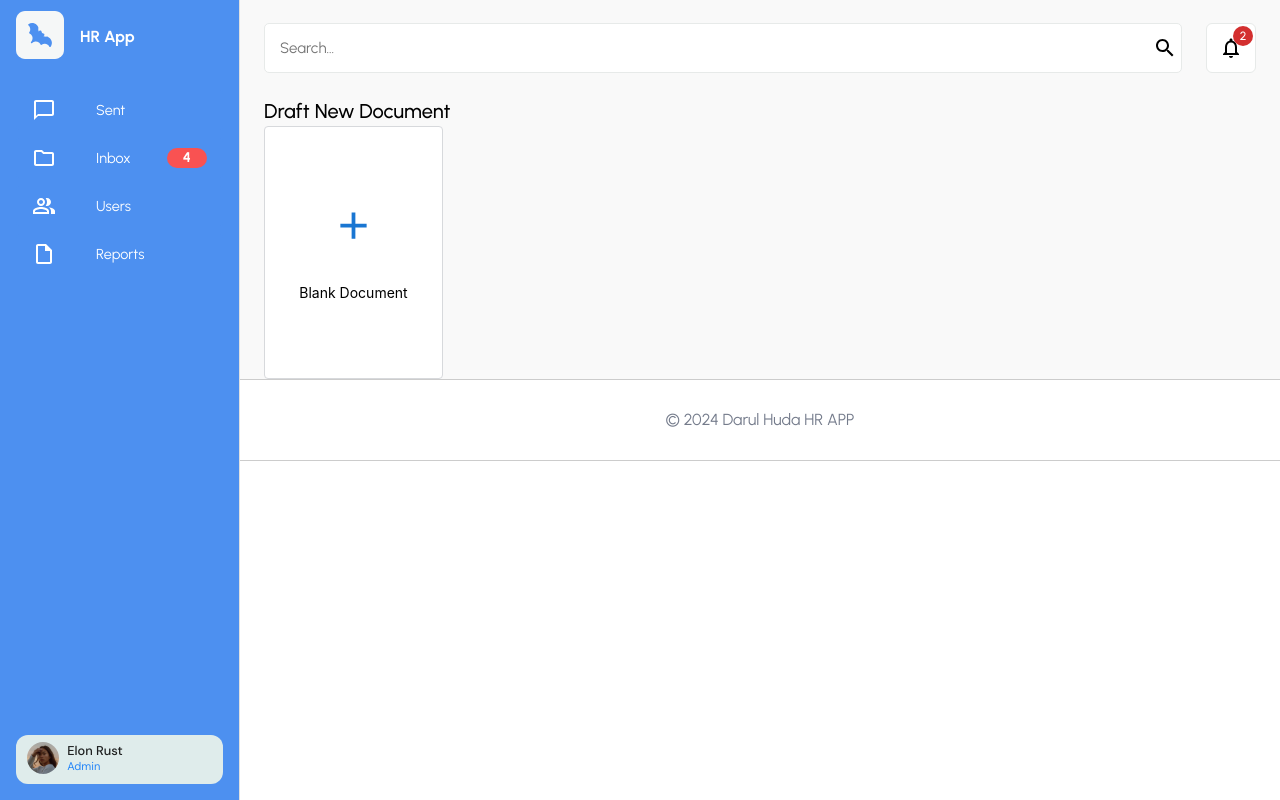
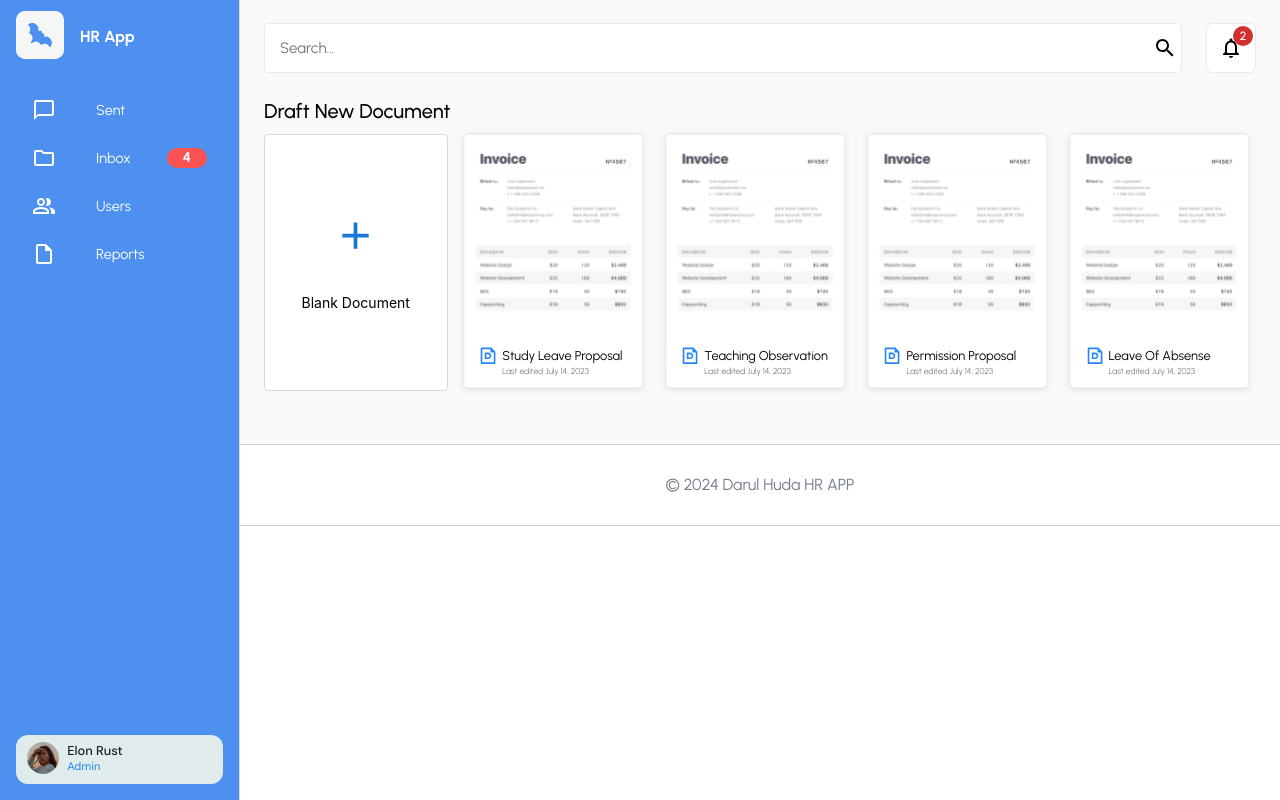
Before and after one commit to itcentralng/dhf-hrapp, a React (Vite) app: page /createdocument in a window 1280 px wide. Built offline with nearby package versions, Linux system fonts and the light colour scheme.

Commit message:
updated create document page

```diff
--- /dev/null
+++ b/src/data/templatesData.js
@@ -0,0 +1,8 @@
+const templatesData = [
+  { name: "Study Leave Proposal", lastEditedDate: "July 14, 2023" },
+  { name: "Teaching Observation", lastEditedDate: "July 14, 2023" },
+  { name: "Permission Proposal", lastEditedDate: "July 14, 2023" },
+  { name: "Leave Of Absense", lastEditedDate: "July 14, 2023" },
+];
+
+export default templatesData;
--- a/src/pages/documents/CreateDocument.jsx
+++ b/src/pages/documents/CreateDocument.jsx
@@ -1,8 +1,10 @@
-import { Box, Container, Typography } from "@mui/material";
+import { Box, Container, Paper, Stack, Typography } from "@mui/material";
 import React from "react";
 import { useNavigate } from "react-router-dom";
 import AddIcon from "@mui/icons-material/Add";
-
+import templatesData from "../../data/templatesData";
+import templateImage from "../../assets/templateImage.svg";
+import templateIcon from "../../assets/templateIcon.svg";
 const CreateDocument = () => {
   const navigate = useNavigate();
 
@@ -16,14 +18,17 @@ const CreateDocument = () => {
           fontWeight: 500,
           fontSize: "20px",
           fontFamily: "urbanist",
+          mb: "13px",
         }}
       >
         Draft New Document
       </Typography>
+      <Stack direction="row" gap={1} sx={{}}>
         <Box
           sx={{
-          width: "177px",
-          height: "251px",
+            width: "187px",
+            mt: "-5px",
+            height: "255px",
             borderRadius: "4px",
             border: "#D7D9DC 0.5px solid",
             bgcolor: "white",
@@ -49,6 +54,64 @@ const CreateDocument = () => {
             Blank Document
           </Typography>
         </Box>
+        {templatesData.map((template) => (
+          <Box
+            key={template.name}
+            sx={{
+              width: "200px",
+              height: "265px",
+              borderRadius: "4px",
+              backgroundImage: `url("${templateImage}")`,
+              backgroundSize: "cover",
+              mt: "-10px",
+              mb: "50px",
+              position: "relative",
+            }}
+          >
+            <Stack
+              direction="row"
+              gap={"4px"}
+              sx={{
+                bgcolor: "white",
+                marginTop: "100%",
+                mx: "auto",
+                borderRadius: "4px",
+                position: "absolute",
+                width: "162px",
+                height: "40px",
+                bottom: "3%",
+                left: "5%",
+                pl: "13px",
+                pt: "20px",
+              }}
+            >
+              <img
+                src={templateIcon}
+                style={{ width: "20px", height: "20px" }}
+              />
+              <Stack direction="column">
+                <Typography
+                  sx={{
+                    fontFamily: "urbanist",
+                    fontWeight: 400,
+                    fontSize: "12.8px",
+                  }}
+                >
+                  {template.name}
+                </Typography>
+                <Typography
+                  sx={{
+                    color: "#5A626C",
+                    fontFamily: "urbanist",
+                    fontWeight: 300,
+                    fontSize: "8.5px",
+                  }}
+                >{`Last edited ${template.lastEditedDate}`}</Typography>
+              </Stack>
+            </Stack>
+          </Box>
+        ))}
+      </Stack>
     </Container>
   );
 };
```
Also changed, not shown: src/assets/templateIcon.svg (added), src/assets/templateImage.svg (added). Lines whose indentation alone changed are shown as unchanged.
